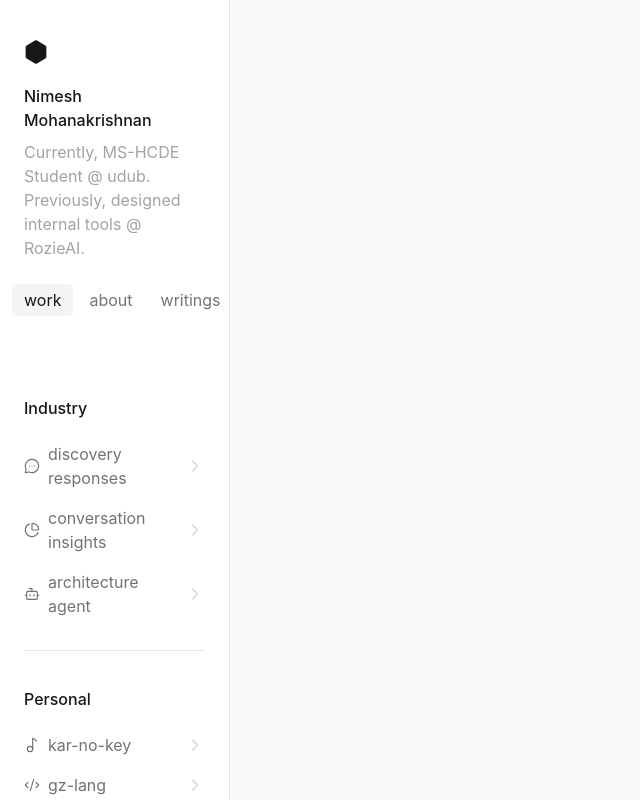
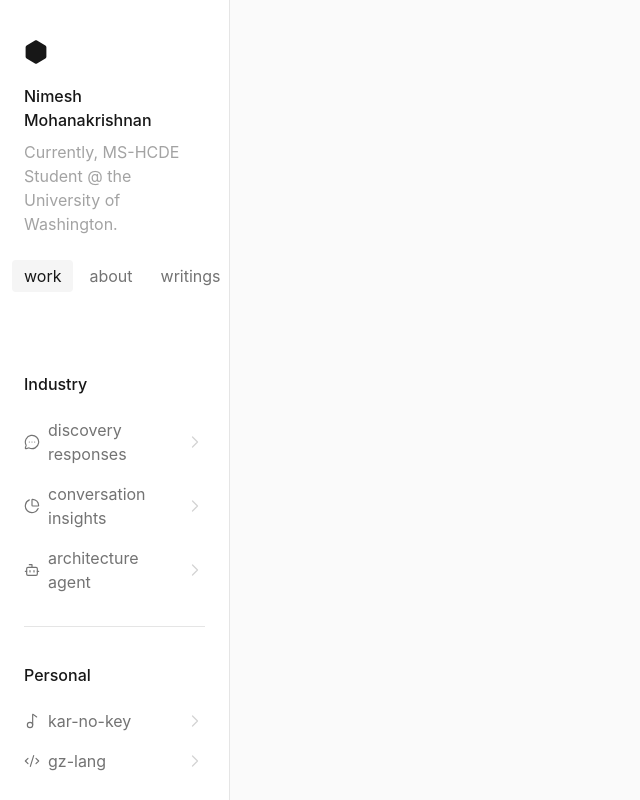
Before and after one commit to nimeshm05/new-portfolio, a Next.js app: page / in a window 1280 px wide. Shown: the whole page, without its empty margins (0-640 px from the left). Built offline with nearby package versions, Linux system fonts and the light colour scheme; a web font is replaced by a local one.

Commit message:
Update Portfolio component text to reflect current academic status at the University of Washington.

```diff
--- a/src/components/Portfolio/Portfolio.tsx
+++ b/src/components/Portfolio/Portfolio.tsx
@@ -79,7 +79,7 @@ export function Portfolio() {
                   </span> */}
                   {/* <span className="portfolio-roles-dot" aria-hidden="true" /> */}
                   <span className="portfolio-role">
-                    Currently, MS-HCDE Student @ udub. Previously, designed internal tools @ RozieAI.
+                    Currently, MS-HCDE Student @ the University of Washington.
                   </span>
                 </p>
               </div>
```
